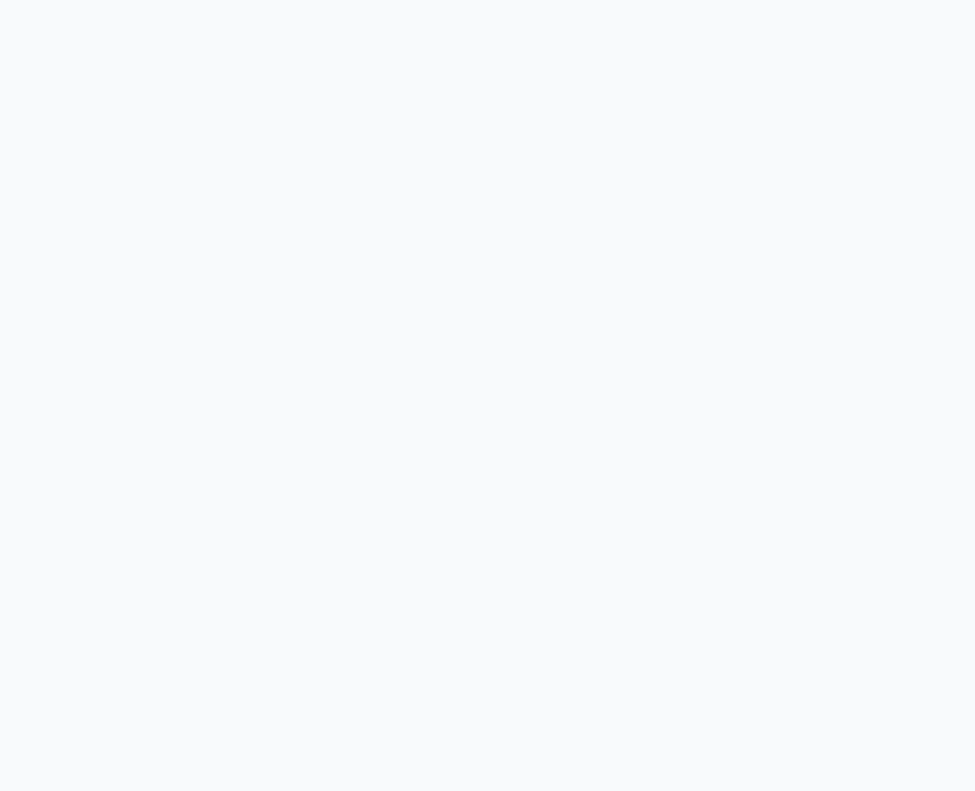
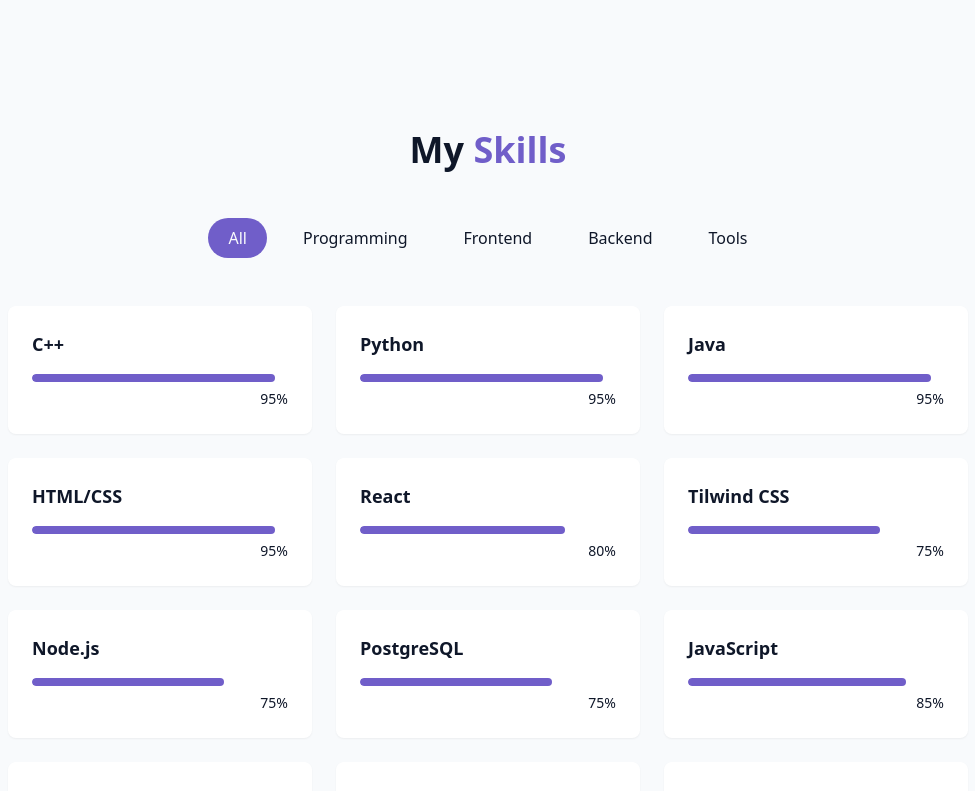
Before and after one commit to pradheepa-jshree/BEAUTIFUL-PORTFOLIO, a React (Vite) app: page / in a window 1280 px wide. Shown: the part 1560-2351 px from the top of the page, without its empty margins (152-1127 px from the left). Before the commit the page ends 1594 px from the top, so only its background shows below. Built offline with nearby package versions, Linux system fonts and the light colour scheme.

Commit message:
Skills section done and updated skills for now

```diff
--- a/src/Pages/Home.jsx
+++ b/src/Pages/Home.jsx
@@ -3,6 +3,8 @@
 import {StarBackground} from "@/components/StarBackground";
 import { HeroSection } from "../components/HeroSection";
 import { AboutSection } from "../components/AboutSection";
+import { SkillsSection } from "../components/SkillsSection";
+
 
 export const Home = () => {
     return <div className="min-h-screen ">
@@ -19,6 +21,7 @@
         <main>
             <HeroSection />
             <AboutSection />
+            <SkillsSection />
         </main>
 
         {/* footer */}
--- a/src/components/SkillsSection.jsx
+++ b/src/components/SkillsSection.jsx
@@ -0,0 +1,80 @@
+import { useState } from "react";
+import {cn} from "@/lib/utils";
+
+const skills = [
+  { name: "C++", level: 95, category: "programming" },
+  { name: "Python", level: 95, category: "programming" },
+  { name: "Java", level: 95, category: "programming" },
+
+  { name: "HTML/CSS", level: 95, category: "frontend" },
+  { name: "React", level: 80, category: "frontend" },
+  { name: "Tilwind CSS", level: 75, category: "frontend" },
+
+  { name: "Node.js", level: 75, category: "backend" },
+  { name: "PostgreSQL", level: 75, category: "backend" },
+  { name: "JavaScript", level: 85, category: "backend" },
+
+  { name: "Git/GitHub", level: 95, category: "tools" },
+  { name: "Figma", level: 95, category: "tools" },
+  { name: "VS Code", level: 99, category: "tools" },
+  { name: "Docker", level: 50, category: "tools" },
+];
+
+const categories = ["All","programming","frontend","backend","tools"];
+
+
+export const SkillsSection = () =>{
+     const [activeCategory, setActiveCategory] = useState("All");
+
+     const filteredSkills = skills.filter(
+        (skill) =>activeCategory === "All" || skill.category === activeCategory
+    );
+    return <section id="skills" className="py-24 px-4 relative bg-secondary/30">
+    <div className="container mx-auto max-w-5xl">
+        <h2 className="text-3xl md:text-4xl font-bold mb-12 text-center">
+            My <span className="text-primary"> Skills</span>
+        </h2>
+
+        <div className="flex flex-wrap justify-center gap-4 mb-12">
+            {categories.map((category,key)=>(
+                <button
+                key={key}
+                onClick={()=> setActiveCategory(category)}
+                className={cn(
+                    "px-5 py-2 rounded-full transition-colors duration-300 capitalize",
+                    activeCategory === category ? "bg-primary text-primary-foreground" : "bg-secondary/70 text-foreground hover:bg-secondary"
+                )}
+                >
+                    {category}
+                </button>
+            ))}
+
+        </div>
+
+        <div className="grid grid-cols-1 sm:grid-cols-2 lg:grid-cols-3 gap-6">
+            {filteredSkills.map((skill, key) => (
+                <div
+                key={key}
+                className="bg-card p-6 rounded-lg shadow-xs card-hover">
+                    <div className="text-left mb-4">
+                        <h3 className="font-semibold text-lg"> {skill.name}</h3>
+                    </div>
+                    <div className="w-full bg-secondary/50 h-2 rounded-full overflow-hidden">
+                    <div
+                     className="bg-primary h-2 rounded-full origin-left animate-[grow_1.5s_ease-out]"
+                     style={{ width: skill.level + "%" }}
+                    />
+                    </div>
+
+                    <div className="text-right mt-1">
+                        <span className="text-sm text-muted-foreground">{skill.level}%</span>
+                    </div>
+
+                    </div>
+            ))}
+                </div>
+
+        </div>
+
+    </section>;
+};
```
